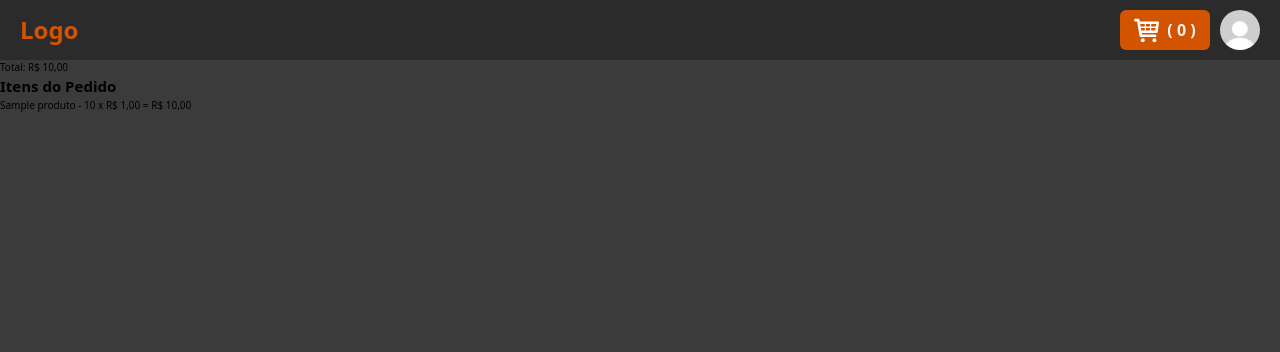
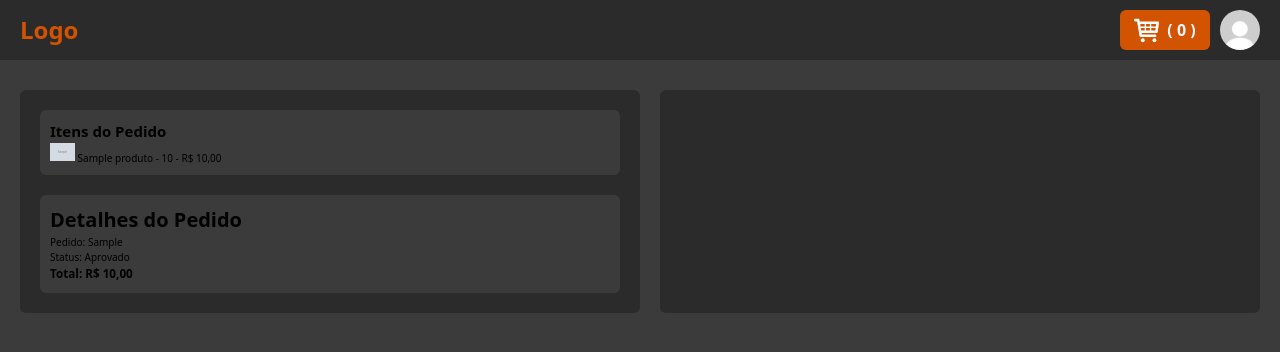
Before and after one commit to RafaelBotelho-Az/cr-trade, a Django app: page /pedido/detalhe/1/ in a window 1280 px wide. Shown: the top 352 px of the page. Run offline with Django 5.2, Linux system fonts and the light colour scheme; a user stored in the database is signed in; tables that the repository leaves empty hold one stand-in row (values such as "Sample post"); grey boxes marked "Sample" are stand-in pictures.

Commit message:
melhorado a estrutura do template de detalhes do pedido

```diff
--- a/base_static/global/css/style.css
+++ b/base_static/global/css/style.css
@@ -784,3 +784,67 @@
     border: 2px solid #5785FF;
     color: #5785FF;
 }
+
+/*------------------------------------DETALHE PEDIDO--------------------------------------*/
+
+
+.main-shifted {
+    margin-top: 70px;
+    display: flex;
+    flex-direction: row;
+    width: 100%;
+    padding: 10px;
+    box-sizing: border-box;
+}
+
+@media (max-width: 768px) {
+    .main-shifted {
+        flex-direction: column;
+    }
+
+    .info-container, .pedido-container {
+        margin-right: 0;
+        margin-bottom: 10px;
+    }
+}
+
+.pedido-container {
+    flex: 1;
+    display: flex;
+    flex-direction: column;
+    padding: 20px;
+    box-sizing: border-box;
+    background-color: var(--clr-medium-grey);
+    margin: 10px;
+    border-radius: 6px;
+}
+
+.info-container {
+    flex: 1;
+    padding: 10px;
+    box-sizing: border-box;
+    background-color: var(--clr-medium-grey);
+    margin: 10px;
+    border-radius: 6px;
+}
+
+.pedido-content {
+    flex: 1;
+    margin-bottom: 20px;
+    padding: 10px;
+    box-sizing: border-box;
+    background-color: var(--clr-light-grey);
+    border-radius: 6px;
+}
+
+.pedido-content ul li {
+    list-style-type: none;
+}
+
+.pedido-detail {
+    flex: 1;
+    padding: 10px;
+    box-sizing: border-box;
+    background-color: var(--clr-light-grey);
+    border-radius: 6px;
+}
--- a/pedido/templates/pedido/detalhe.html
+++ b/pedido/templates/pedido/detalhe.html
@@ -1,15 +1,29 @@
 {% extends "global/base.html" %}
 {% load static %}
 {% block conteudo %}
-    <h1>Detalhes do Pedido</h1>
-    <p>Número do Pedido: {{ pedido.numero }}</p>
-    <p>Status: {{ pedido.get_status_display }}</p>
-    <p>Total: R$ {{ pedido.total }}</p>
+<div class="main-shifted">
+    <div class="pedido-container">
+        <div class="pedido-content">
+            <h2>Itens do Pedido</h2>
+            <ul>
+                {% for item in pedido.itens.all %}
+                    <li>
+                        <img src="{{ item.produto.imagem.url }}" alt="{{ item.produto.nome }}" width="25">
+                        {{ item.produto.nome }} - {{ item.quantidade }} - R$ {{ item.get_total_item }}
+                    </li>
+                {% endfor %}
+            </ul>
+        </div>
+        <div class="pedido-detail">
+            <h1>Detalhes do Pedido</h1>
+            <p>Pedido: {{ pedido.numero }}</p>
+            <p>Status: {{ pedido.get_status_display }}</p>
+            <h3>Total: R$ {{ pedido.total }}</h3>
+        </div>
+    </div>
+    <div class="info-container">
 
-    <h2>Itens do Pedido</h2>
-    <ul>
-        {% for item in pedido.itens.all %}
-            <li>{{ item.produto.nome }} - {{ item.quantidade }} x R$ {{ item.preco }} = R$ {{ item.get_total_item }}</li>
-        {% endfor %}
-    </ul>
+    </div>
+</div>
+
 {% endblock  %}
```
